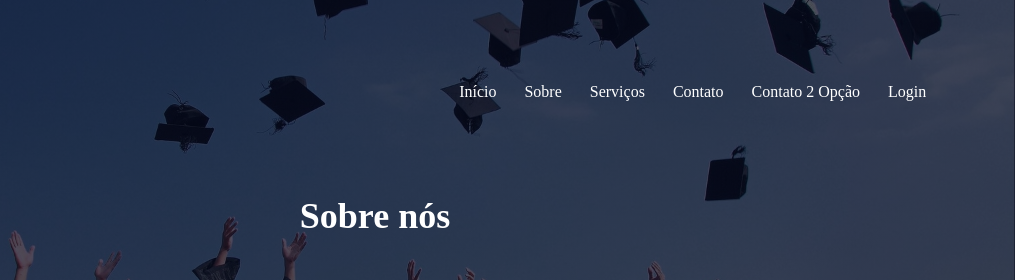
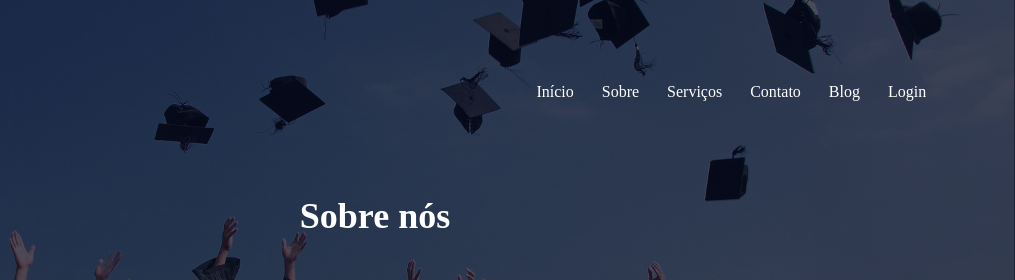
Before and after one commit to CapGattsu/Modelo-Website, a plain HTML site: page template/About.html in a window 1280 px wide. Shown: the top 280 px of the page, 265-1280 px from the left. Drawn offline with Linux system fonts and the light colour scheme; a web font is replaced by a local one.

Commit message:
Correção link pagina de Blog

```diff
--- a/template/About.html
+++ b/template/About.html
@@ -32,7 +32,7 @@
                         <li><a href="./About.html">Sobre</a></li>
                         <li><a href="./Servicos.html">Serviços</a></li>
                         <li><a href="./Contact us.html">Contato</a></li>
-                        <li><a href="./Contato.html">Contato 2 Opção</a></li>
+                        <li><a href="./Blog.html">Blog</a></li>
                         <li><a href="./Login.html">Login</a></li>
                 </ul>
 
```
Also changed, not shown: template/Blog.html (+1 -1 lines), template/Contact us.html (+1 -1 lines), template/Servicos.html (+1 -1 lines), template/index.html (+1 -1 lines).
